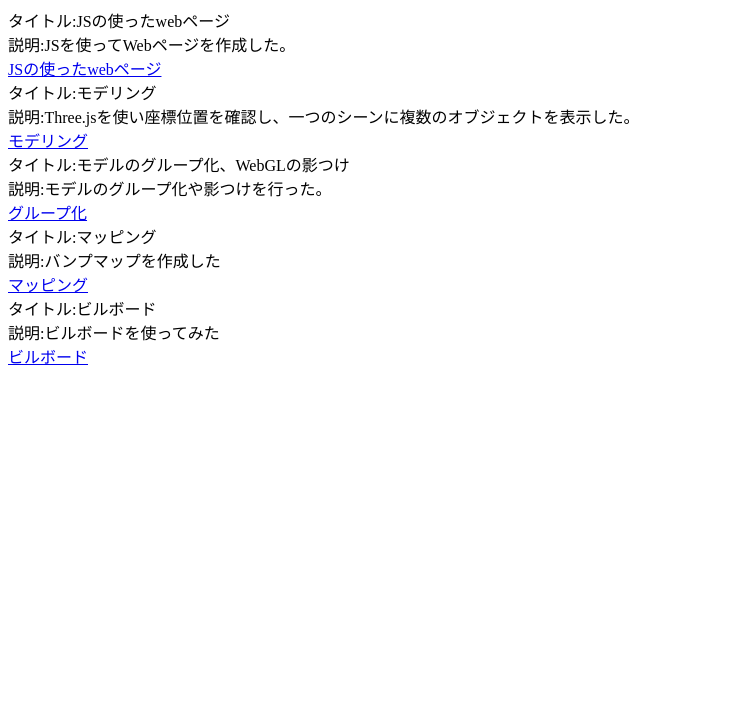
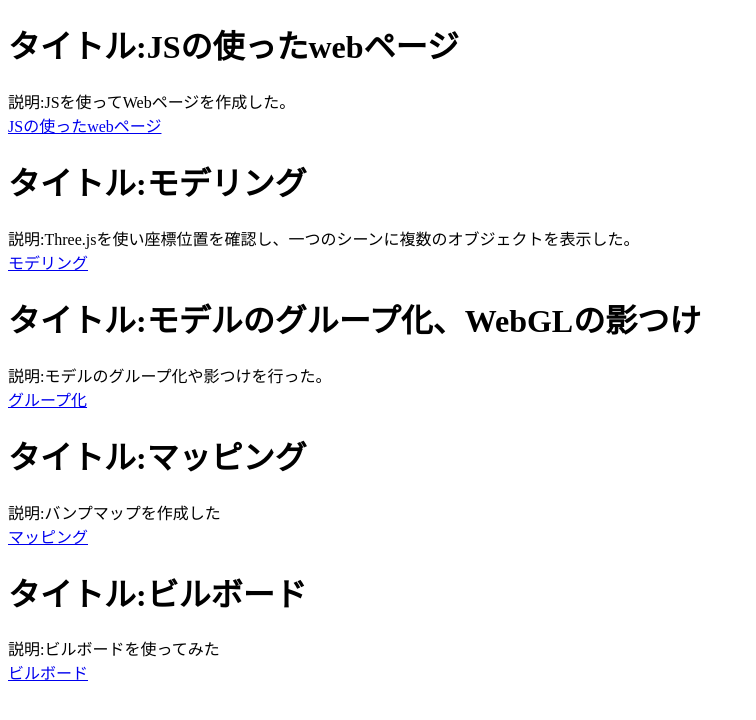
Before and after one commit to hiro20020113/cg96, a plain HTML site: page index.html in a window 1280 px wide. Shown: the whole page, without its empty margins (0-756 px from the left). Drawn offline with Linux system fonts and the light colour scheme.

Commit message:
Update index.html

```diff
--- a/index.html
+++ b/index.html
@@ -8,27 +8,27 @@
 </head>
 <body>
     <div>
-        タイトル:JSの使ったwebページ<br>
+        <h1>タイトル:JSの使ったwebページ</h1>
         説明:JSを使ってWebページを作成した。
     </div>
     <a href="https://hiro20020113.github.io/">JSの使ったwebページ</a>
     <div>
-        タイトル:モデリング<br>
+        <h1>タイトル:モデリング</h1>
         説明:Three.jsを使い座標位置を確認し、一つのシーンに複数のオブジェクトを表示した。
     </div>
     <a href="https://hiro20020113.github.io/hiro20020113/">モデリング</a>
     <div>
-        タイトル:モデルのグループ化、WebGLの影つけ<br>
+        <h1>タイトル:モデルのグループ化、WebGLの影つけ</h1>
         説明:モデルのグループ化や影つけを行った。
     </div>
     <a href="https://hiro20020113.github.io/cgkadai/">グループ化</a>
     <div>
-        タイトル:マッピング<br>
+        <h1>タイトル:マッピング</h1>
         説明:バンプマップを作成した
     </div>
     <a href="https://hiro20020113.github.io/lesson3/">マッピング</a>
     <div>
-        タイトル:ビルボード<br>
+        <h1>タイトル:ビルボード</h1>
         説明:ビルボードを使ってみた
     </div>
     <a href="https://hiro20020113.github.io/lesson4/">ビルボード</a>
```
